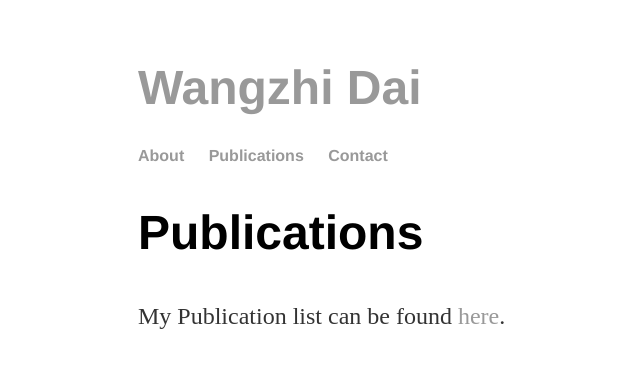
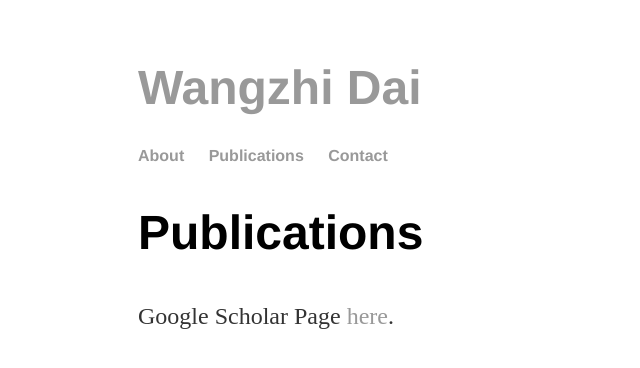
Before and after one commit to WangzhiDai/WangzhiDai.github.io, a Jekyll site: the page pages/publication.html, which Jekyll copies as it is, in a window 1280 px wide. Shown: the top 368 px of the page, without its empty margins (54-694 px from the left). Built offline with Jekyll 4.4.1, drawn with Linux system fonts in a browser that asks for light colours.

Commit message:
updage pub

```diff
--- a/pages/publication.html
+++ b/pages/publication.html
@@ -22,6 +22,6 @@
 <section id="content" class="body">
     <h1 class="entry-title">Publications</h1>
 
-    <p>My Publication list can be found <a href="https://scholar.google.com/citations?hl=en&user=NDbWYQ0AAAAJ&view_op=list_works&sortby=pubdate">here</a>.</p>
+    <p>Google Scholar Page <a href="https://scholar.google.com/citations?hl=en&user=NDbWYQ0AAAAJ&view_op=list_works&sortby=pubdate">here</a>.</p>
 </body>
 </html>
```
Also changed, not shown: other parts of pages/publication.html (+1 -1 lines).
